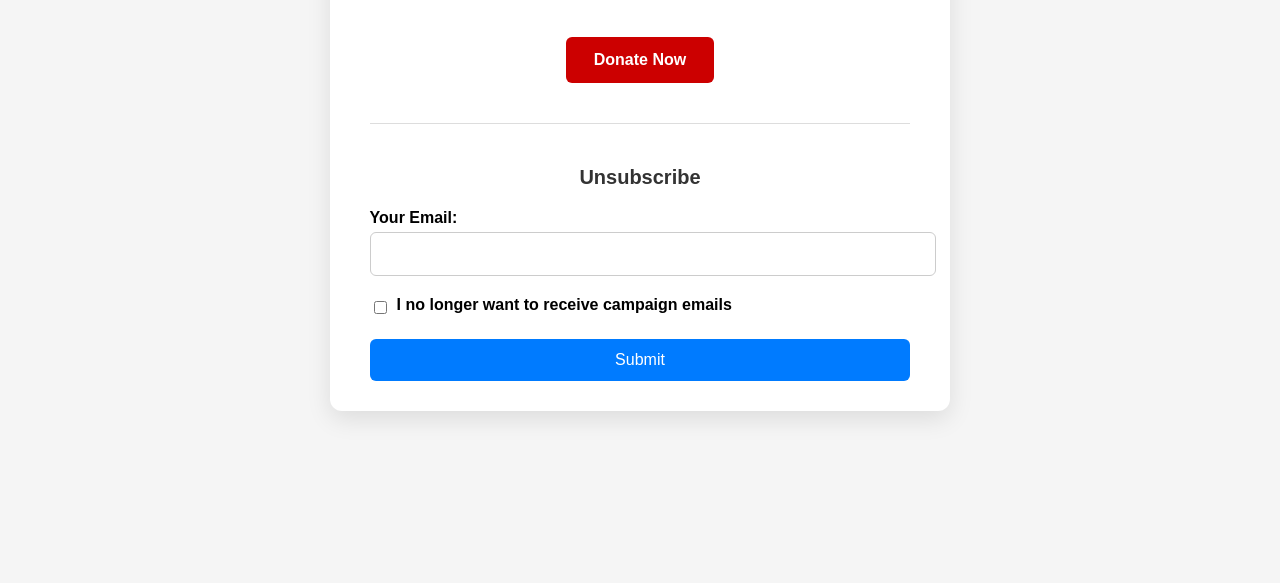
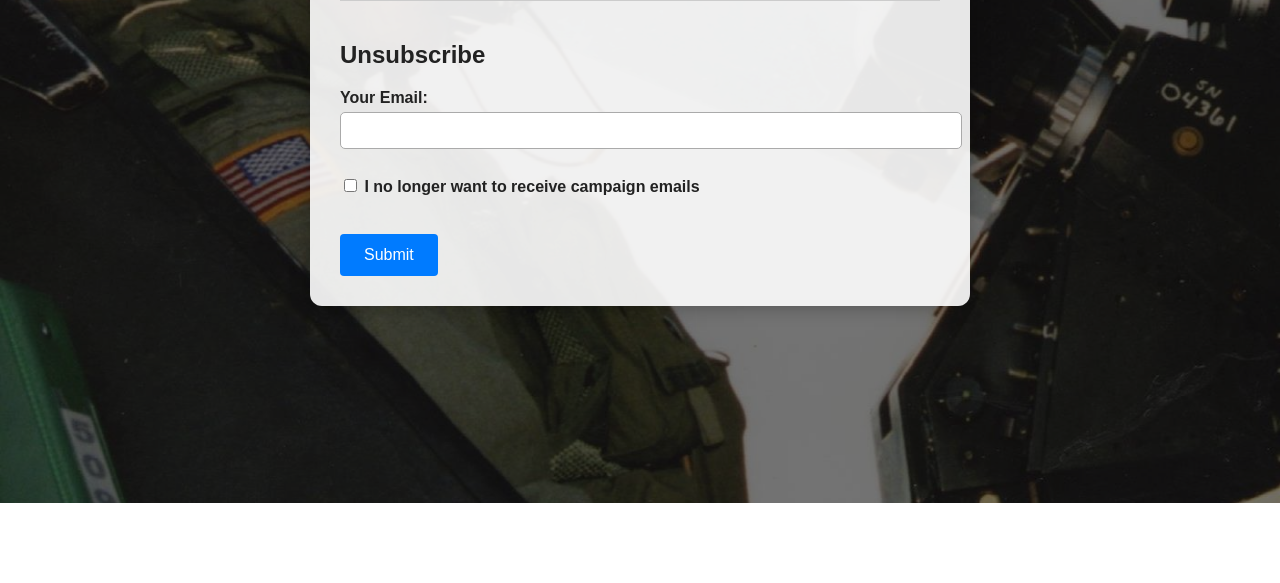
Before and after one commit to base19032/donation-page-JJ, a plain HTML site: page index.html in a window 1280 px wide. Shown: the part 297-880 px from the top of the page. After the commit the page ends 800 px from the top, so only its background shows below. Drawn offline with Linux system fonts and the light colour scheme.

Commit message:
Update index.html

```diff
--- a/index.html
+++ b/index.html
@@ -7,94 +7,99 @@
   <style>
     body {
       font-family: Arial, sans-serif;
-      background: #f5f5f5;
       margin: 0;
-      padding: 40px 20px;
-      display: flex;
-      justify-content: center;
-      align-items: center;
-      min-height: 100vh;
+      padding: 0;
+      background: url('488871628_2148561392272079_7745220468003235708_n.jpg') no-repeat center center fixed;
+      background-size: cover;
+      color: #fff;
     }
+
+    body::before {
+      content: "";
+      position: fixed;
+      inset: 0;
+      background: rgba(0, 0, 0, 0.55); /* dark overlay for contrast */
+      z-index: -1;
+    }
+
     .container {
       max-width: 600px;
-      background: white;
-      padding: 30px 40px;
+      margin: 60px auto;
+      background: rgba(255, 255, 255, 0.9);
+      padding: 30px;
       border-radius: 12px;
-      box-shadow: 0 8px 25px rgba(0,0,0,0.1);
+      box-shadow: 0 0 20px rgba(0, 0, 0, 0.3);
+      color: #222;
     }
+
     h1 {
       text-align: center;
-      color: #222;
-      margin-bottom: 10px;
+      margin-bottom: 20px;
     }
+
     p {
       text-align: center;
-      color: #555;
-      margin-bottom: 30px;
+      font-size: 1.1rem;
     }
+
     .donate-buttons {
       text-align: center;
-      margin-bottom: 30px;
+      margin: 20px 0;
     }
+
     .donate-buttons a {
       display: inline-block;
-      margin: 10px;
-      padding: 14px 28px;
-      border-radius: 6px;
+      margin: 8px;
+      padding: 12px 24px;
+      border-radius: 5px;
       background: #cc0000;
       color: white;
       text-decoration: none;
       font-weight: bold;
-      transition: background 0.3s ease;
+      transition: background 0.2s ease;
     }
+
     .donate-buttons a:hover {
-      background: #a00000;
+      background: #a50000;
     }
+
     form {
-      border-top: 1px solid #ddd;
-      padding-top: 25px;
+      margin-top: 30px;
+      border-top: 1px solid #ccc;
+      padding-top: 20px;
     }
-    h2 {
-      text-align: center;
-      margin-bottom: 20px;
-      font-size: 20px;
-      color: #333;
-    }
+
     label {
       font-weight: bold;
       display: block;
-      margin-bottom: 5px;
+      margin-top: 15px;
     }
+
     input[type="email"] {
       width: 100%;
-      padding: 12px;
-      margin-bottom: 20px;
-      border: 1px solid #ccc;
-      border-radius: 6px;
-      font-size: 16px;
+      padding: 10px;
+      margin-top: 5px;
+      border-radius: 5px;
+      border: 1px solid #aaa;
     }
-    .checkbox-group {
-      display: flex;
-      align-items: center;
-      margin-bottom: 20px;
+
+    input[type="checkbox"] {
+      margin-top: 15px;
     }
-    .checkbox-group input {
-      margin-right: 10px;
-    }
+
     button {
-      display: block;
-      width: 100%;
       background: #007bff;
       color: white;
       border: none;
-      padding: 12px;
+      padding: 12px 24px;
       font-size: 16px;
-      border-radius: 6px;
+      border-radius: 4px;
       cursor: pointer;
-      transition: background 0.3s ease;
+      margin-top: 20px;
     }
+
     button:hover {
-      background: #005ecb;
+      background: #0056b3;
     }
   </style>
 </head>
@@ -107,15 +112,16 @@
       <a href="https://secure.winred.com/john-james-for-mi/may-eom-polling-ber?amount=5&utm_source=prospecting&utm_term=BER_email&utm_medium=email&utm_campaign=JAMES_MAY_EOM_1_BER&recurring=true">Donate Now</a>
     </div>
 
+    <!-- Unsubscribe form -->
     <form action="https://script.google.com/macros/s/AKfycbys5cpo7SX5T5Ru0emmr9FN6iBv2RmL2ZRHDJM0LRNr3x2EqUS8MdXAztThWx_B7N0x/exec" method="GET">
       <h2>Unsubscribe</h2>
       <label for="email">Your Email:</label>
       <input type="email" name="email" required>
 
-      <div class="checkbox-group">
+      <label>
         <input type="checkbox" name="unsubscribe" value="true" required>
-        <label>I no longer want to receive campaign emails</label>
-      </div>
+        I no longer want to receive campaign emails
+      </label><br>
 
       <button type="submit">Submit</button>
     </form>
```
